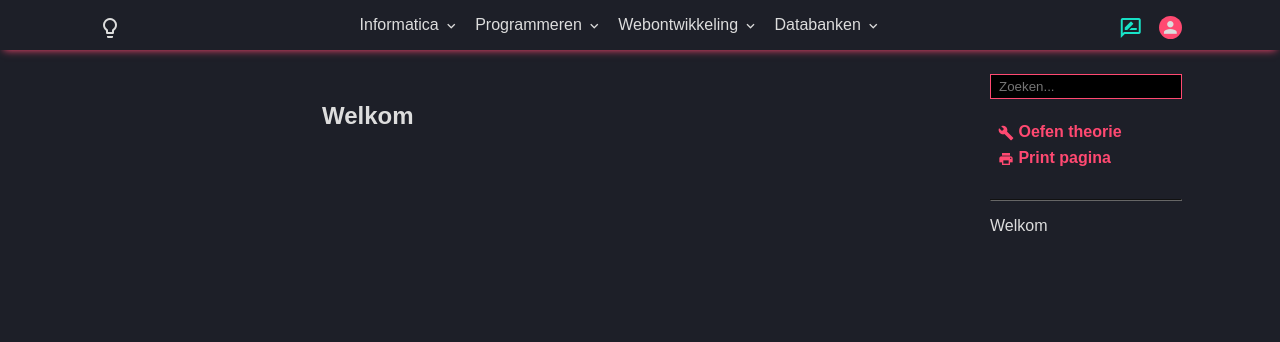
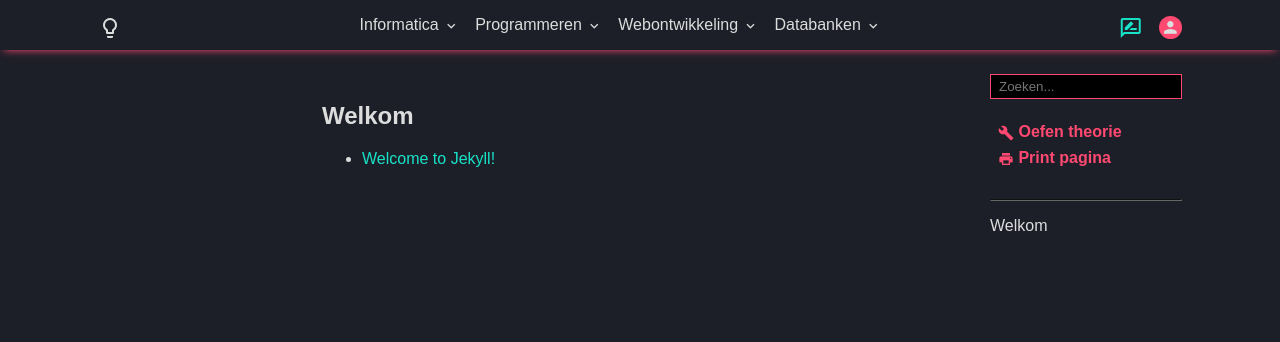
Before and after one commit to T-INFORMATICA/t-informatica.github.io, a Jekyll site: the page built from index.html, in a window 1280 px wide. Shown: the top 342 px of the page. Built offline with Jekyll 4.4.1, drawn with Linux system fonts in a browser that asks for light colours; comment, search, counter and statistics services are not loaded.

Commit message:
blog update
added blogging capabilities for site

```diff
--- a/index.html
+++ b/index.html
@@ -3,3 +3,11 @@ layout: contentCentered
 ---
 
 <h1>Welkom</h1>
+
+<ul>
+    {% for post in site.posts %}
+    <li>
+        <a href="{{ post.url }}">{{ post.title }}</a>
+    </li>
+    {% endfor %}
+</ul>
```
Also changed, not shown: _posts/2021-05-27-first-post.md (added, +10 -0 lines).
